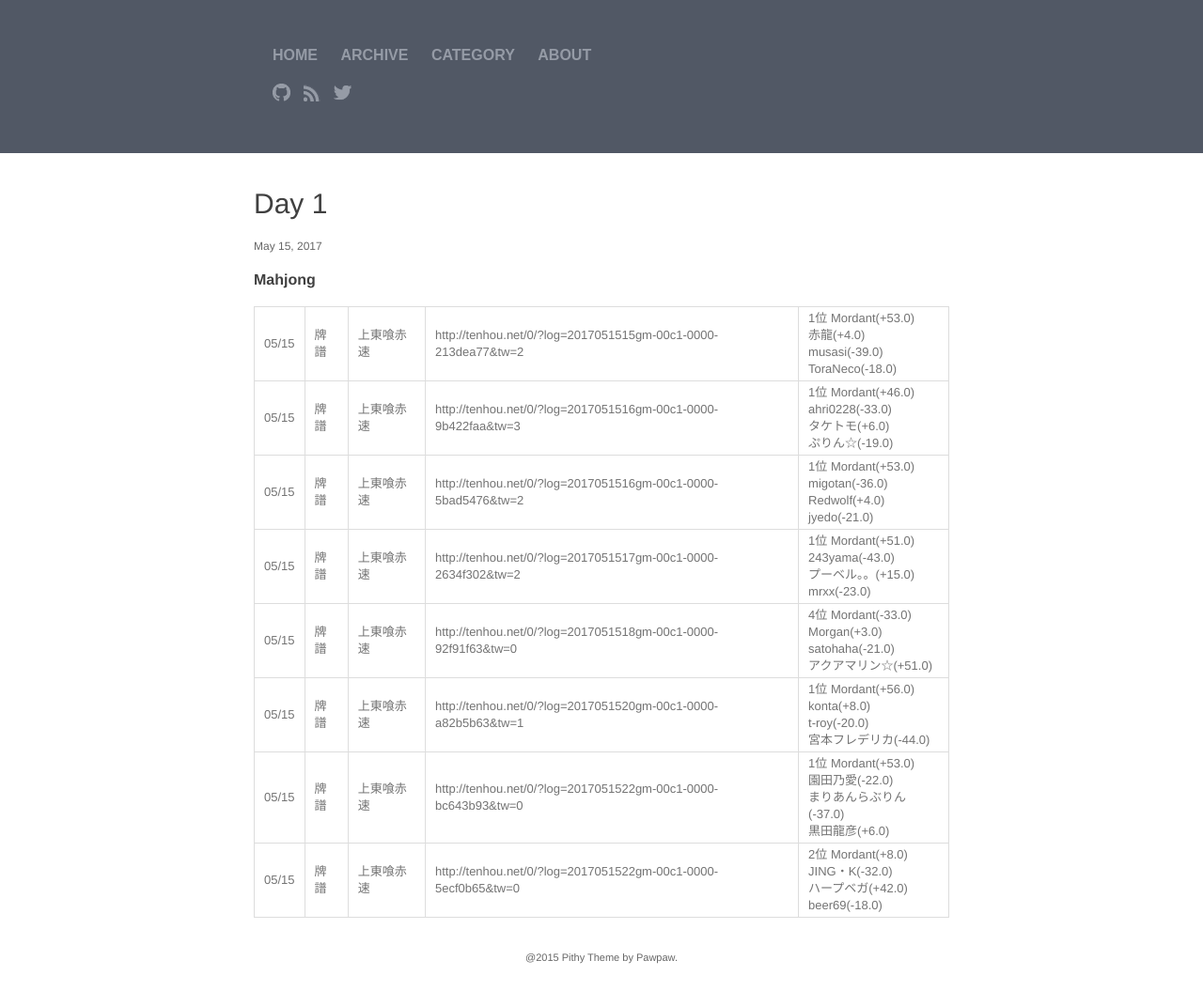
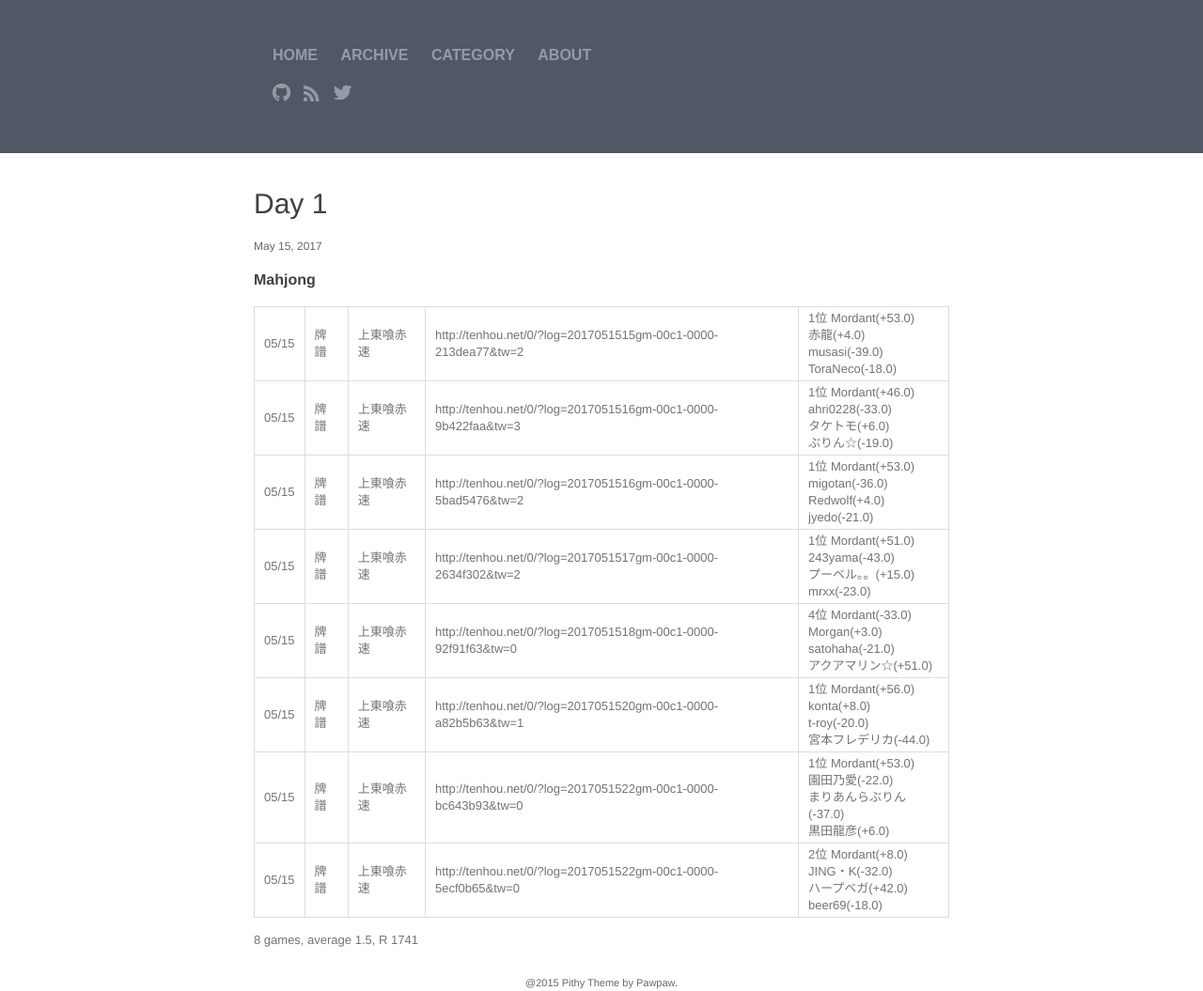
Before and after one commit to senhi/senhi.github.io, a Jekyll site: the page built from _posts/2017-05-15-day-1.markdown, in a window 1280 px wide. Shown: the whole page at 94% size. Built offline with Jekyll 4.4.1, drawn with Linux system fonts in a browser that asks for light colours; before the commit the page ends 1028 px from its top, so only the background shows below that.

Commit message:
Update 2017-05-15-day-1.markdown

```diff
--- a/_posts/2017-05-15-day-1.markdown
+++ b/_posts/2017-05-15-day-1.markdown
@@ -15,3 +15,5 @@ categories: "100days"
 05/15 | 牌譜 | 上東喰赤速 | http://tenhou.net/0/?log=2017051520gm-00c1-0000-a82b5b63&tw=1 | 1位 Mordant(+56.0)<br/> konta(+8.0)<br/> t-roy(-20.0)<br/> 宮本フレデリカ(-44.0)
 05/15 | 牌譜 | 上東喰赤速 | http://tenhou.net/0/?log=2017051522gm-00c1-0000-bc643b93&tw=0 | 1位 Mordant(+53.0)<br/> 園田乃愛(-22.0)<br/> まりあんらぶりん(-37.0)<br/> 黒田龍彦(+6.0)
 05/15 | 牌譜 | 上東喰赤速 | http://tenhou.net/0/?log=2017051522gm-00c1-0000-5ecf0b65&tw=0 | 2位 Mordant(+8.0)<br/> JING・K(-32.0)<br/> ハープベガ(+42.0)<br/> beer69(-18.0)
+
+8 games, average 1.5, R 1741
```
